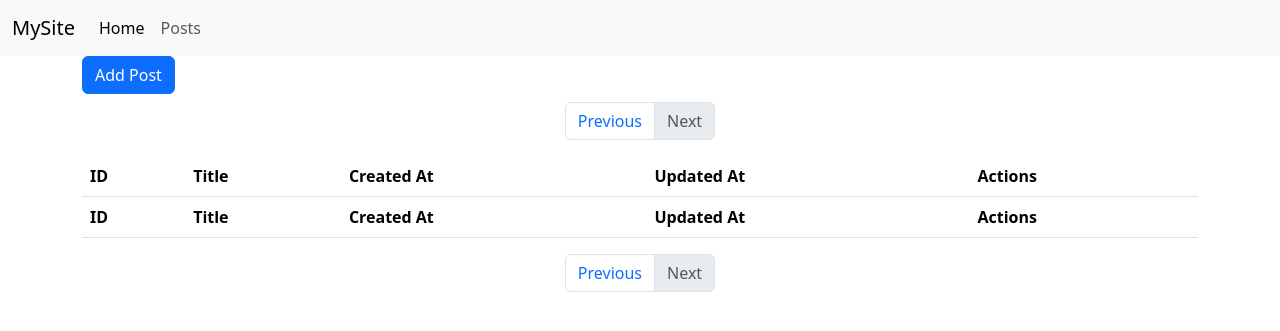
After one commit to PeterSaan/learn-express, a Node project: template views/posts/index.njk in a window 1280 px wide. The commit adds this page. Shown: the top 331 px of the page. Run offline with Node 20 templates, Linux system fonts and the light colour scheme; the template is opened without the code that fills it, so the values that code supplies are empty.

Commit message:
Caught up and homework done

```diff
--- a/index.js
+++ b/index.js
@@ -4,7 +4,8 @@ import bodyParser from 'body-parser';
 import { dirname } from 'node:path';
 import { fileURLToPath } from 'node:url';
 import db from './models/index.js';
-import * as paginate from './pagination.js'
+import paginate from './pagination.js'
+import postController from './controllers/postController.js';
 
 const app = express();
 const port = 3000;
@@ -18,19 +19,21 @@ nunjucks.configure('views', {
 });
 
 app.get('/', async (req, res) => {
-	let [posts, pagination] = await paginate
+	let [posts, pagination] = await paginate(db.Post, req.query.page, 20);
 
-	res.render('index.njk', { posts, totalPages, pagination });
+	res.render('index.njk', { posts, pagination });
 });
 
 app.get('/answer', (req, res) => {
 	res.render('answer.njk', req.query);
 });
 
-app.get('/answer', (req, res) => {
+app.post('/answer', (req, res) => {
 	res.render('answer.njk', {...req.body, ...req.query});
-})
+});
+
+app.use('/posts', postController);
 
 app.listen(port, () => {
-  	console.log(`Example app listening on port http://localhost:${port}`);
+  	console.log(`Example app listening on http://localhost:${port}`);
 });
--- a/seeders/20240417080550-post-seeder.js
+++ b/seeders/20240417080550-post-seeder.js
@@ -31,5 +31,6 @@ module.exports = {
      * Example:
      * await queryInterface.bulkDelete('People', null, {});
      */
+    await queryInterface.bulkDelete('Posts', null, {});
   }
 };
--- a/views/partials/nav.njk
+++ b/views/partials/nav.njk
@@ -10,7 +10,7 @@
             <a class="nav-link active" aria-current="page" href="/">Home</a>
           </li>
           <li class="nav-item">
-            <a class="nav-link" href="#">Link</a>
+            <a class="nav-link" href="/posts">Posts</a>
           </li>
         </ul>
       </div>
--- a/views/partials/pagination.njk
+++ b/views/partials/pagination.njk
@@ -1,12 +1,12 @@
-<nav aria-label="Page navigation example" class="mt-3">
+<nav aria-label="Page navigation example" class="mt-2">
 	<ul class="pagination justify-content-center">
-        {% if page == 1 %}
+		{% if pagination.current == 1 %}
 			<li class="page-item disabled">
-                <a class="page-link"> < </a>
+				<a class="page-link">Previous</a>
 			</li>
 		{% else %}
 			<li class="page-item">
-                <a class="page-link" href="?page={{page-1}}"> < </a>
+				<a class="page-link" href="?page={{ pagination.current - 1 }}">Previous</a>
 			</li>
 		{% endif %}
 
@@ -17,22 +17,22 @@
 				</li>
 			{% elif i == pagination.current %}
 				<li class="page-item active">
-                    <a class="page-link"> > </a>
+					<a class="page-link" href="?page={{ i }}">{{ i }}</a>
 				</li>
 			{% else %}
 				<li class="page-item">
-                    <a class="page-link">{{ i }} </a>
+					<a class="page-link" href="?page={{ i }}">{{ i }}</a>
 				</li>
-            {% endif %}
+			{% endif%}
 		{% endfor %}
 
-        {% if page == pagination.total %}
+		{% if pagination.current == pagination.total %}
 			<li class="page-item disabled">
-                    <a class="page-link"> > </a>
+				<a class="page-link">Next</a>
 			</li>
 		{% else %}
 			<li class="page-item">
-                <a class="page-link" href="?page={{totalPages}}"> > </a>
+				<a class="page-link" href="?page={{ pagination.current + 1 }}">Next</a>
 			</li>
 		{% endif %}
 	</ul>
--- /dev/null
+++ b/views/posts/index.njk
@@ -0,0 +1,40 @@
+{% extends "partials/layout.njk" %}
+{% block title %}Posts{% endblock %}
+{% block content %}
+    <a class="btn btn-primary" href="/posts/create">Add Post</a>
+    {% include "partials/pagination.njk" %}
+    <table class="table table-striped table-hover">
+        <thead>
+            <th>ID</th>
+            <th>Title</th>
+            <th>Created At</th>
+            <th>Updated At</th>
+            <th>Actions</th>
+        </thead>
+        <tbody>
+            {% for post in posts %}
+            <tr>
+                <td>{{post.id}}</td>
+                <td>{{post.title}}</td>
+                <td>{{post.createdAt}}</td>
+                <td>{{post.updatedAt}}</td>
+                <td>
+                    <div class="btn-group">
+                        <a class="btn btn-info" href="/posts/specific/{{post.id}}">View</a>
+                        <a class="btn btn-warning" href="/posts/edit/{{post.id}}">Edit</a>
+                        <a class="btn btn-danger" href="/posts/delete/{{post.id}}">Delete</a>
+                    </div>
+                </td>
+            </tr>
+            {% endfor %}
+        </tbody>
+        <tfoot>
+            <th>ID</th>
+            <th>Title</th>
+            <th>Created At</th>
+            <th>Updated At</th>
+            <th>Actions</th>
+        </tfoot>
+    </table>
+    {% include "partials/pagination.njk" %}
+{% endblock %}
```
Also changed, not shown: controllers/postController.js (added, +55 -0 lines), pagination.js (+5 -4 lines), views/index.njk (+5 -6 lines), views/posts/create.njk (added, +16 -0 lines), views/posts/edit.njk (added, +24 -0 lines), views/posts/specific.njk (added, +21 -0 lines). Lines whose indentation alone changed are shown as unchanged.
